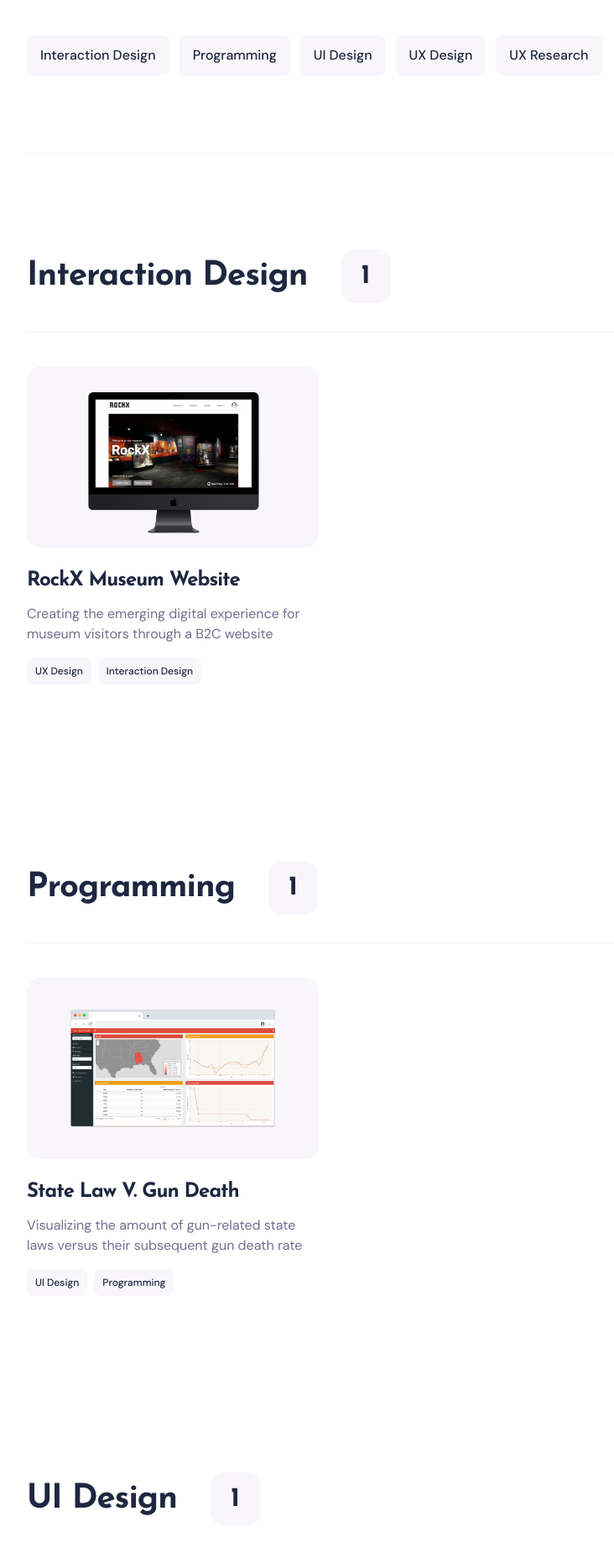
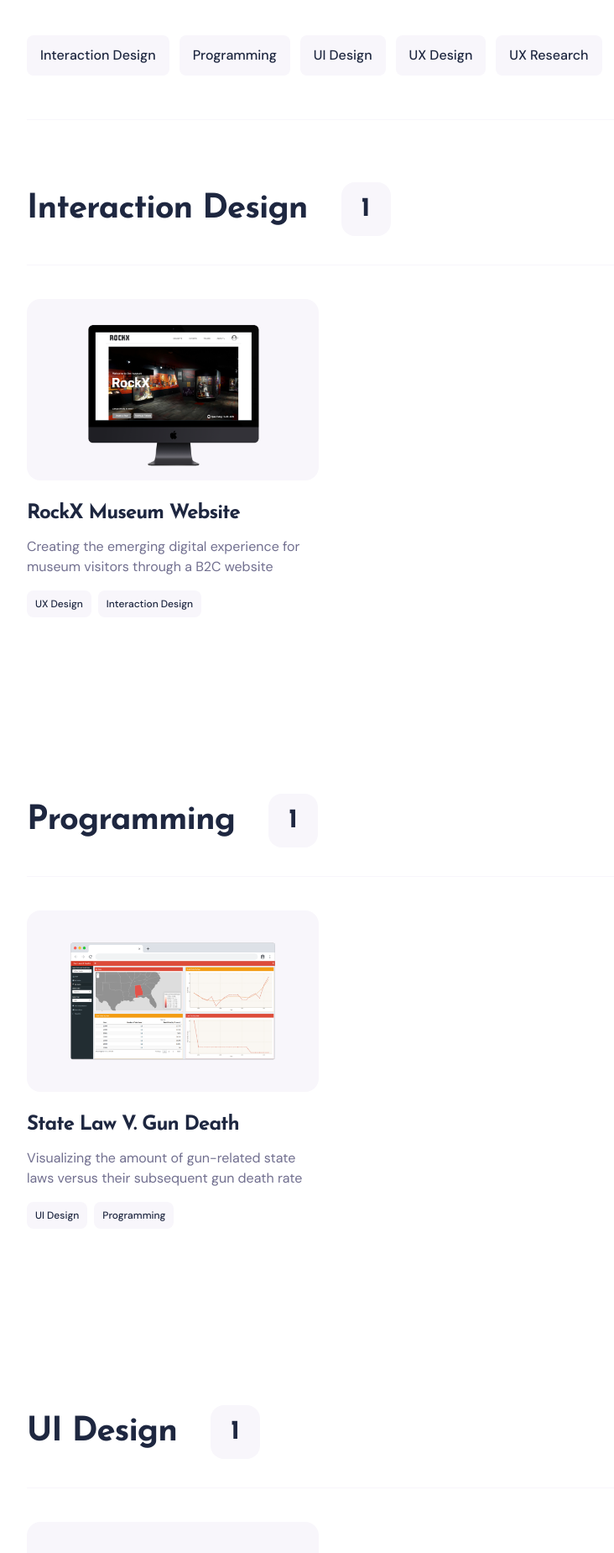
Before and after one commit to heegi/heegiyun.com, a Jekyll site: the page built from _pages/tags.html, in a window 1280 px wide. Shown: the part 414-2263 px from the top of the page at 84% size, without its empty margins (54-786 px from the left). Built offline with Jekyll 4.4.1, drawn with Linux system fonts in a browser that asks for light colours; nearby versions of some CDN libraries.

Commit message:
Edited padding for tags page

```diff
--- a/_sass/4-layouts/_tags-page.scss
+++ b/_sass/4-layouts/_tags-page.scss
@@ -1,6 +1,6 @@
 /* Tags */
 .tag__head {
-  margin: 96px 0 80px;
+  margin: 96px 0 40px;
 
   @media only screen and (max-width: $desktop) {
     margin: 40px 0;
@@ -41,7 +41,7 @@
   display: flex;
   align-items: center;
   flex-wrap: wrap;
-  padding-bottom: 80px;
+  padding-bottom: 40px;
   border-bottom: 1px solid var(--border-color-alt);
 
   .tag__item {
```
